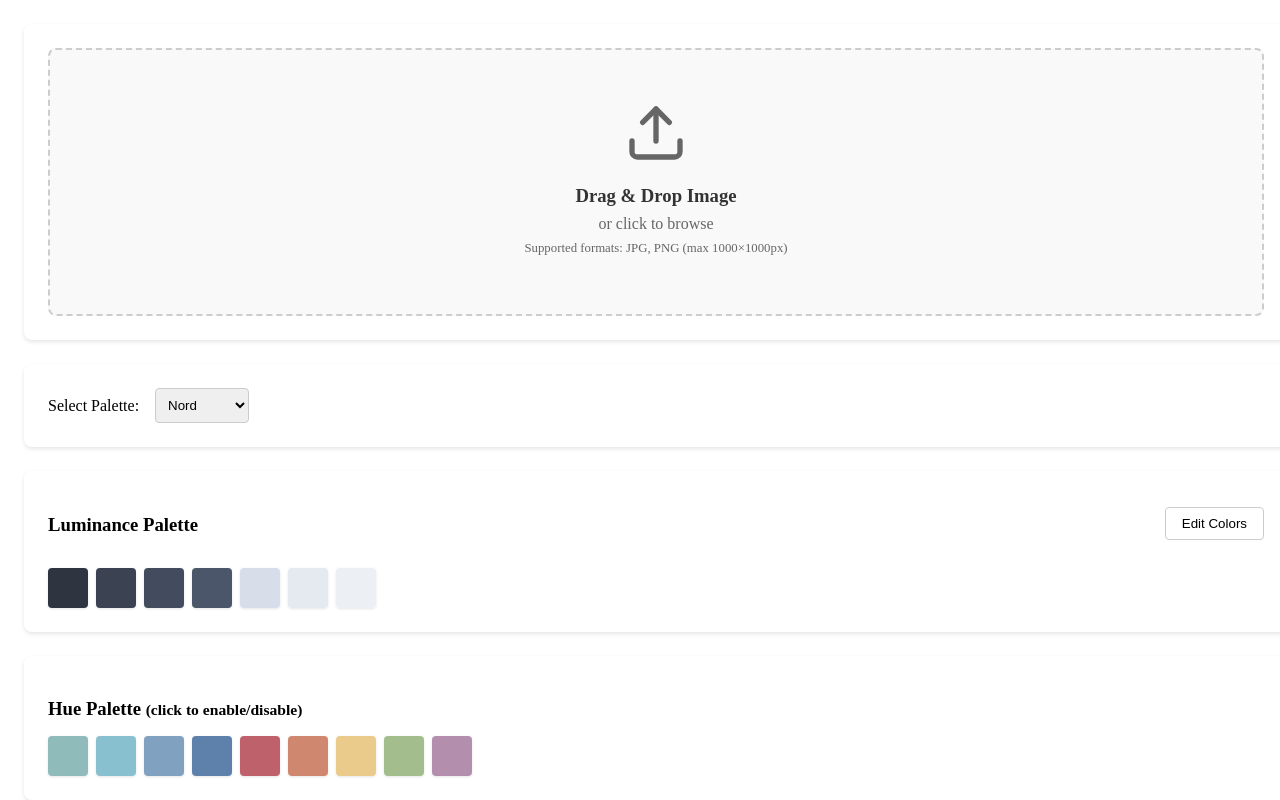
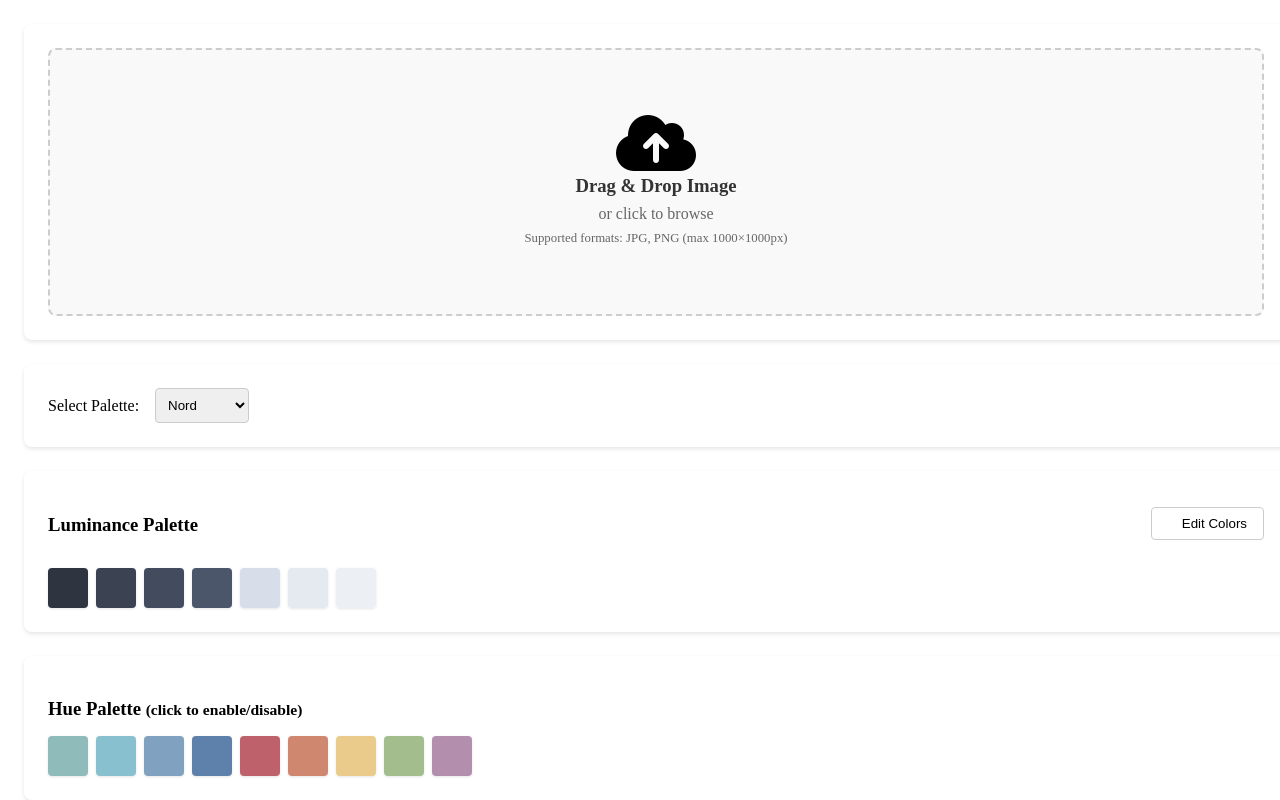
Before and after one commit to agabor/recolorimage, a Vue app: page / in a window 1280 px wide. Shown: the top 800 px of the page. Built offline with nearby package versions, Linux system fonts and the light colour scheme.

Commit message:
Fix #3: drop zone icon

```diff
--- a/index.html
+++ b/index.html
@@ -4,6 +4,7 @@
     <meta charset="UTF-8">
     <link rel="icon" href="/favicon.ico">
     <meta name="viewport" content="width=device-width, initial-scale=1.0">
+    <link rel="stylesheet" href="https://cdnjs.cloudflare.com/ajax/libs/font-awesome/6.5.1/css/all.min.css">
     <title>Recolor Image</title>
   </head>
   <body>
--- a/src/components/ImageUploader.vue
+++ b/src/components/ImageUploader.vue
@@ -206,11 +206,7 @@ const resizeInfo = computed(() => {
         </button>
       </div>
       <div v-else>
-        <svg xmlns="http://www.w3.org/2000/svg" width="64" height="64" viewBox="0 0 24 24" fill="none" stroke="currentColor" stroke-width="2" stroke-linecap="round" stroke-linejoin="round">
-          <path d="M21 15v4a2 2 0 0 1-2 2H5a2 2 0 0 1-2-2v-4"></path>
-          <polyline points="17 8 12 3 7 8"></polyline>
-          <line x1="12" y1="3" x2="12" y2="15"></line>
-        </svg>
+        <i class="fa-solid fa-cloud-arrow-up" style="font-size: 64px;"></i>
         <h3>Drag & Drop Image</h3>
         <p>or click to browse</p>
         <p class="file-types">Supported formats: JPG, PNG (max 1000×1000px)</p>
```
